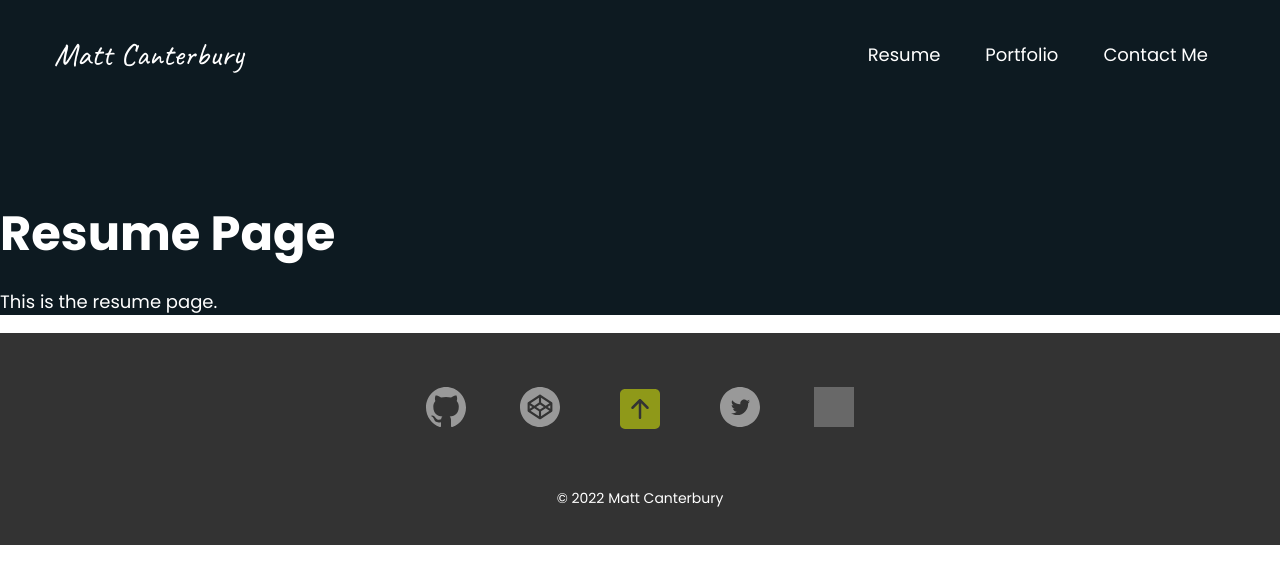
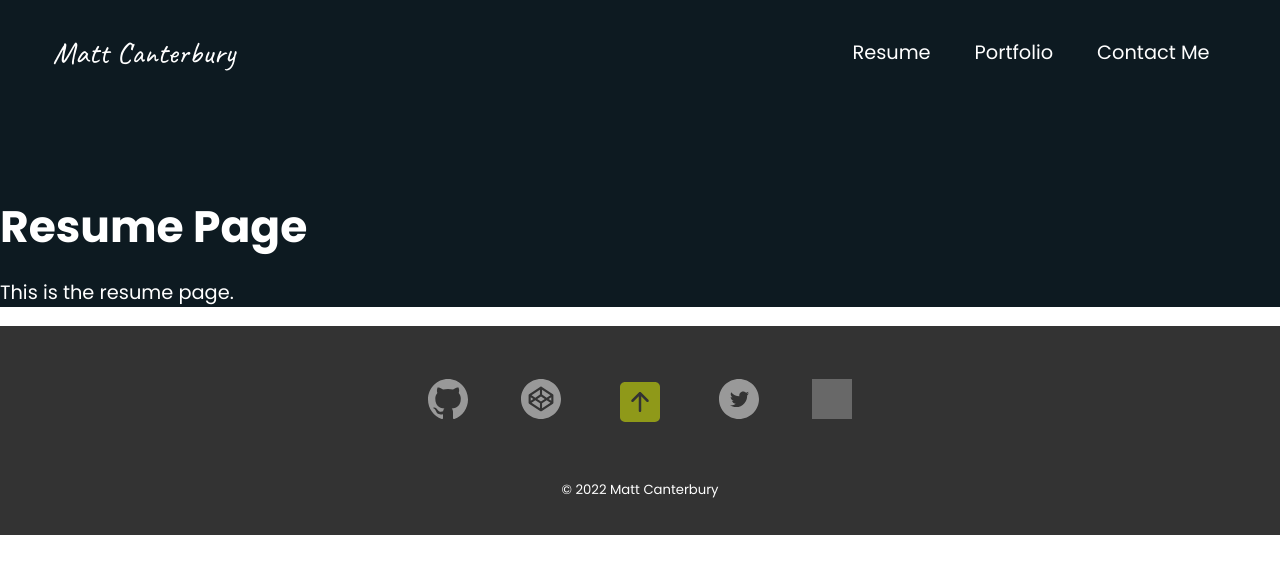
Before and after one commit to mrcanterbury/portfolio, a Next.js app: page /resume in a window 1280 px wide. Shown: the top 584 px of the page. Built offline with nearby package versions, Linux system fonts and the light colour scheme; grey boxes are pictures that could not be loaded.

Commit message:
font sizes for production

```diff
--- a/src/styles/_settings.scss
+++ b/src/styles/_settings.scss
@@ -44,12 +44,12 @@ $sans-serif: 'Poppins', sans-serif;
 $hand: 'Caveat', sans-serif;
 
 //Font Sizes
-$small: 10px;
-$medium: 14px;
-$regular: 18px;
-$large: 24px;
-$xl: 32px;
-$xxl: 48px;
+$small: .5rem;
+$medium: .75rem;
+$regular: 1.1rem;
+$large: 1.25rem;
+$xl: 1.75rem;
+$xxl: 2.5rem;
 
 //Colors
 $primary: #ffffff;
```
